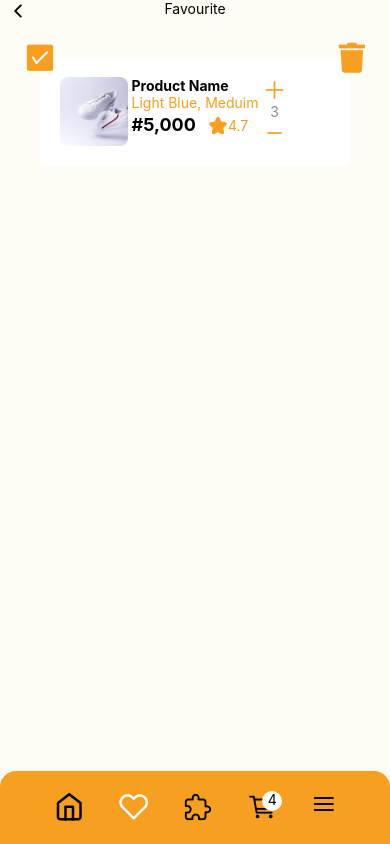
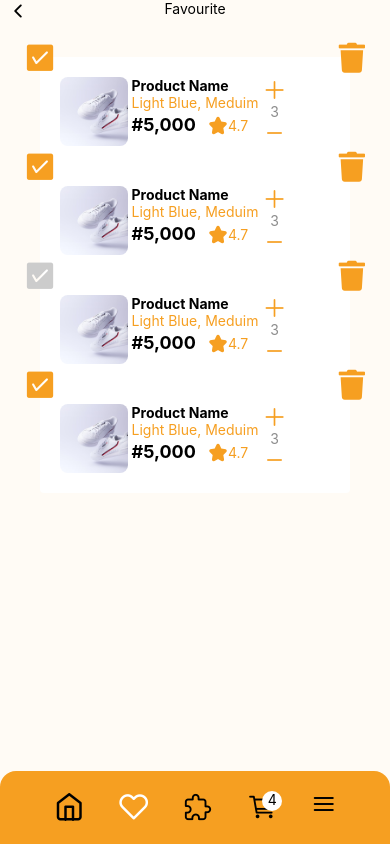
Before and after one commit to Bashamega/ecommerce-mobile, a React Native app: screen /wish in a window 390 px wide. Built offline with nearby package versions, Linux system fonts and the light colour scheme.

Commit message:
Added more products 🔥

```diff
--- a/app/screens/favourite.tsx
+++ b/app/screens/favourite.tsx
@@ -3,16 +3,19 @@ import { Nav } from "../components/Nav";
 import { Div } from "../components/TailwindComponents";
 import { useSafeAreaInsets } from "react-native-safe-area-context";
 import { Item } from "../components/Item";
-export function Favourite({navigation}:{navigation:any}){
+export function Favourite({ navigation }: { navigation: any }) {
     const insets = useSafeAreaInsets();
-    return(
+    return (
         <Div className="relative h-full w-screen bg-[#FFFBF5]" style={{
             paddingTop: insets.top,
             paddingBottom: insets.bottom,
         }}>
-            <Nav text="Favourite" navigation={navigation}/>
+            <Nav text="Favourite" navigation={navigation} />
             <Div className=" p-10">
-                <Item/>
+                <Item disabled={false} />
+                <Item disabled={false} />
+                <Item disabled={true} />
+                <Item disabled={false} />
             </Div>
             <Menu navigation={navigation} active={2} />
         </Div>
```
